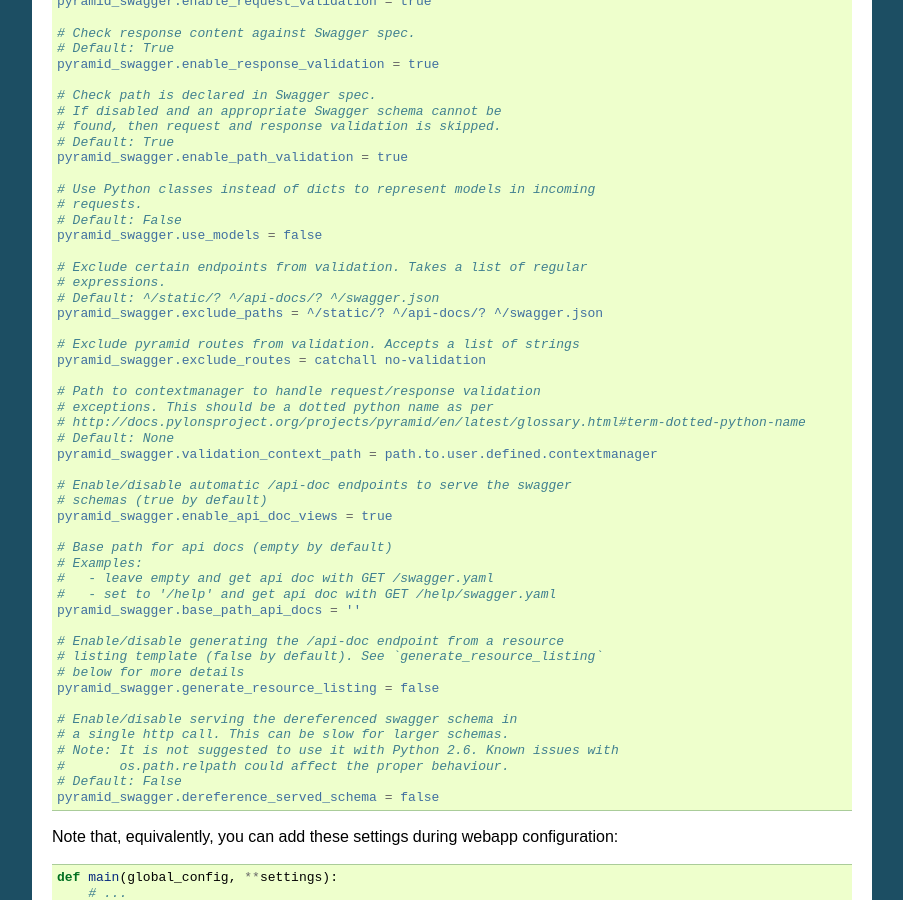
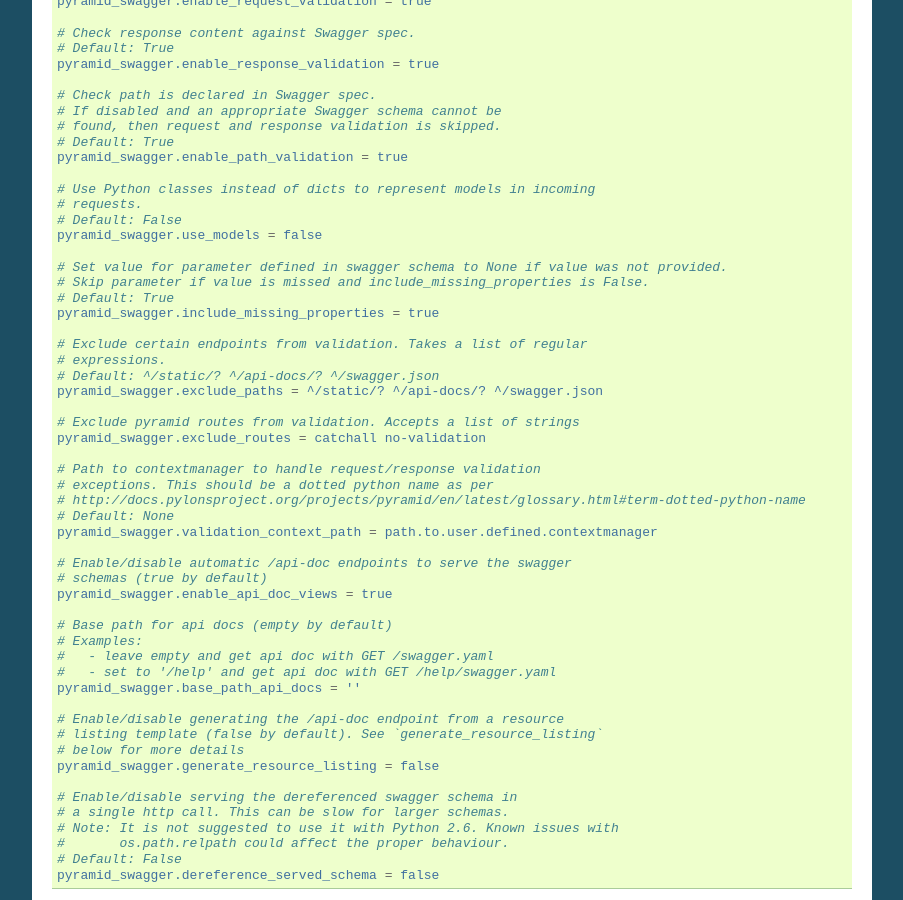
Before and after one commit to Yelp/pyramid_swagger, a Sphinx documentation site: the page built from docs/configuration.rst, in a window 1280 px wide and 900 px high, scrolled down 645 px. Shown: the whole window, without its empty margins (198-1101 px from the left). Built offline with Sphinx 7.4.7, drawn with Linux system fonts in a browser that asks for light colours.

Commit message:
Adding new parameter description into RST

```diff
--- a/docs/configuration.rst
+++ b/docs/configuration.rst
@@ -54,6 +54,11 @@
         # requests.
         # Default: False
         pyramid_swagger.use_models = false
+
+        # Set value for parameter defined in swagger schema to None if value was not provided.
+        # Skip parameter if value is missed and include_missing_properties is False.
+        # Default: True
+        pyramid_swagger.include_missing_properties = true
 
         # Exclude certain endpoints from validation. Takes a list of regular
         # expressions.
```
